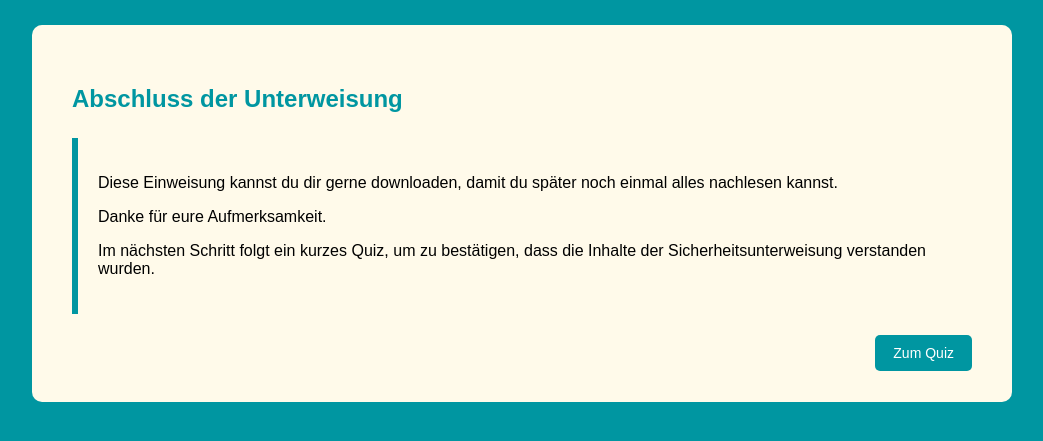
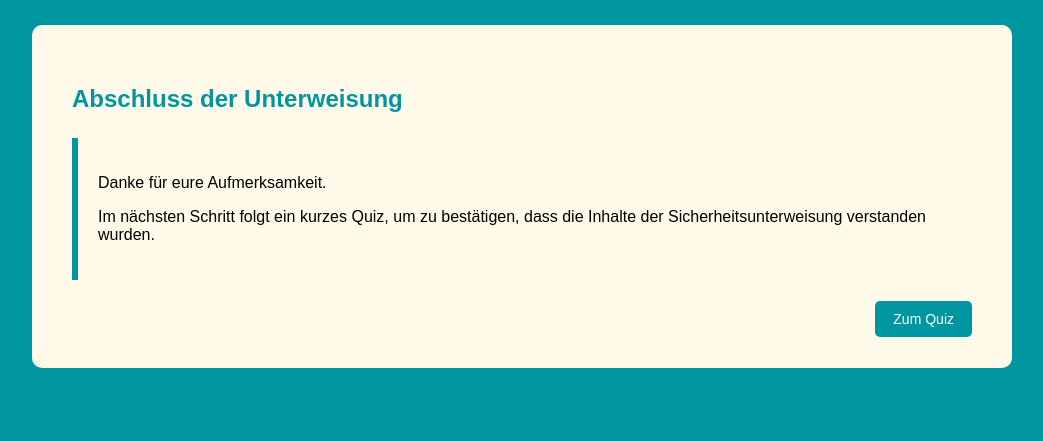
Before and after one commit to Landalhwd/sicherheitsunterweisung, a Flask app: template templates/10_abschluss.html in a window 1280 px wide. Shown: the part 229-670 px from the top of the page, without its empty margins (118-1161 px from the left). Run offline with Flask 3, Linux system fonts and the light colour scheme; the template is opened without the code that fills it, so the values that code supplies are empty.

Commit message:
Update 10_abschluss.html

```diff
--- a/templates/10_abschluss.html
+++ b/templates/10_abschluss.html
@@ -4,11 +4,6 @@
 <h2>Abschluss der Unterweisung</h2>
 
 <div class="box">
-<p>
-Diese Einweisung kannst du dir gerne downloaden, damit du später noch einmal alles
-nachlesen kannst.
-</p>
-
 <p>
 Danke für eure Aufmerksamkeit.
 </p>
```
